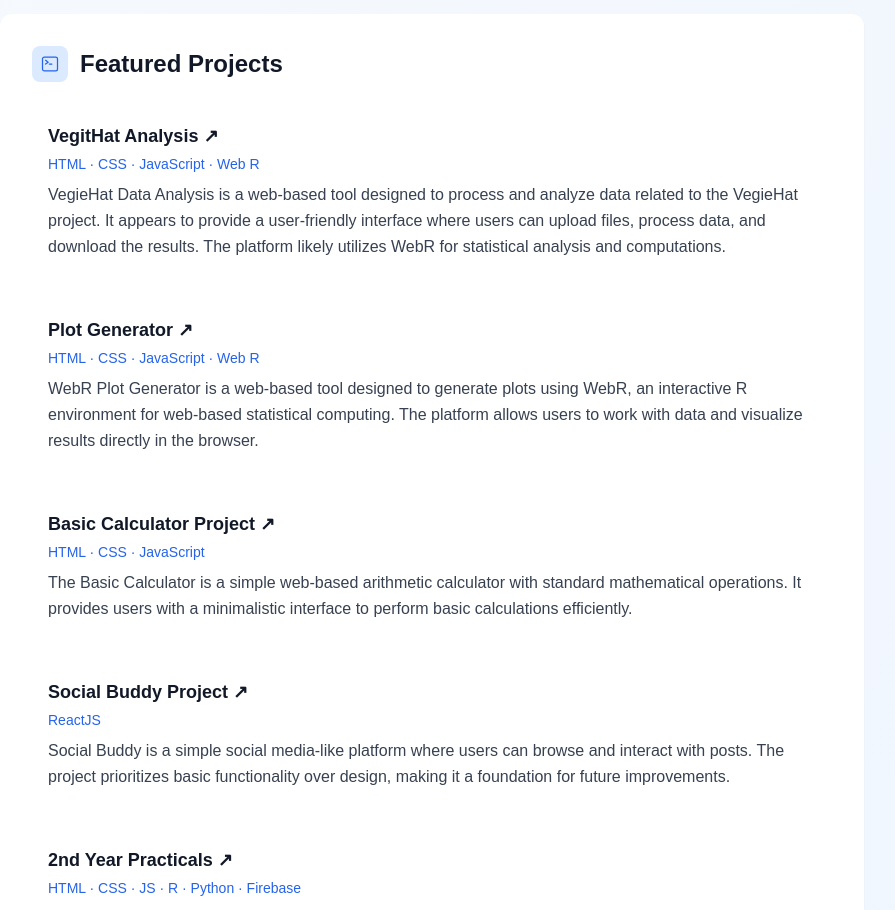
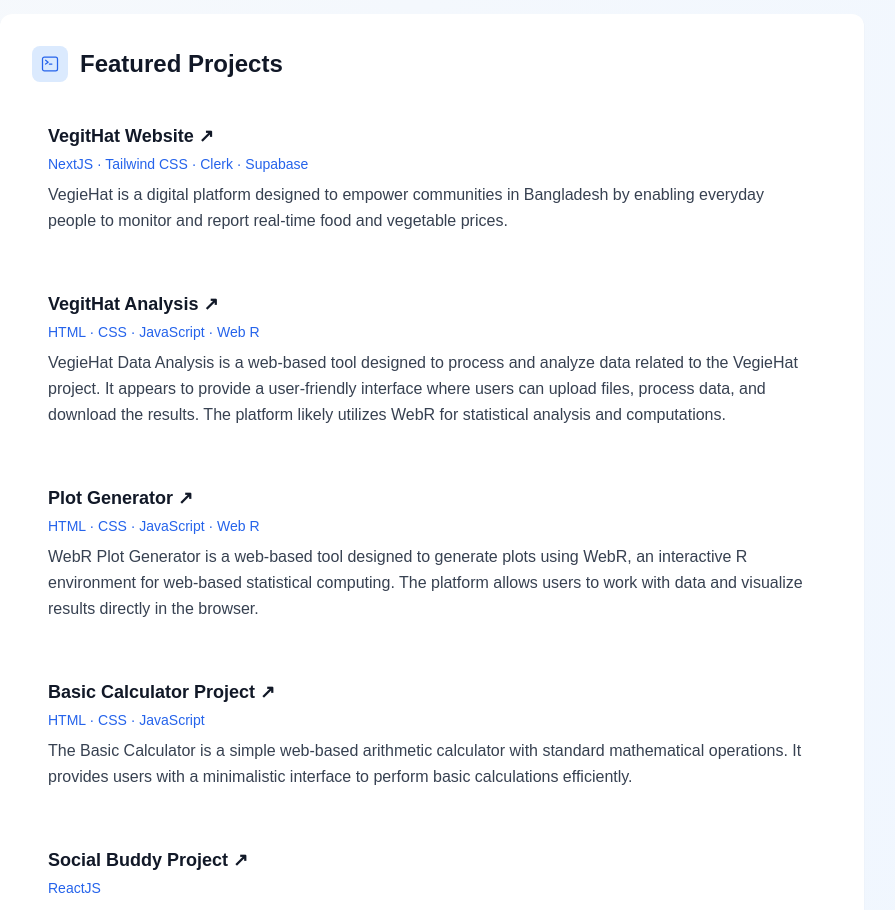
Before and after one commit to ashikeelahi3/next-portfolio, a Next.js app: page / in a window 1280 px wide. Shown: the part 1520-2430 px from the top of the page, without its empty margins (208-1103 px from the left). Built offline with nearby package versions, Linux system fonts and the light colour scheme.

Commit message:
Adding a project

```diff
--- a/src/data/portfolio-data.ts
+++ b/src/data/portfolio-data.ts
@@ -64,6 +64,12 @@ export const skills = [
 
 export const projects = [
   {
+    title: "VegitHat Website",
+    tech: "NextJS · Tailwind CSS · Clerk · Supabase ",
+    description: "VegieHat is a digital platform designed to empower communities in Bangladesh by enabling everyday people to monitor and report real-time food and vegetable prices. ",
+    link: "https://github.com/ashikeelahi3/vegiehat-nextJS"
+  },
+  {
     title: "VegitHat Analysis",
     tech: "HTML · CSS · JavaScript · Web R",
     description: "VegieHat Data Analysis is a web-based tool designed to process and analyze data related to the VegieHat project. It appears to provide a user-friendly interface where users can upload files, process data, and download the results. The platform likely utilizes WebR for statistical analysis and computations.",
```
